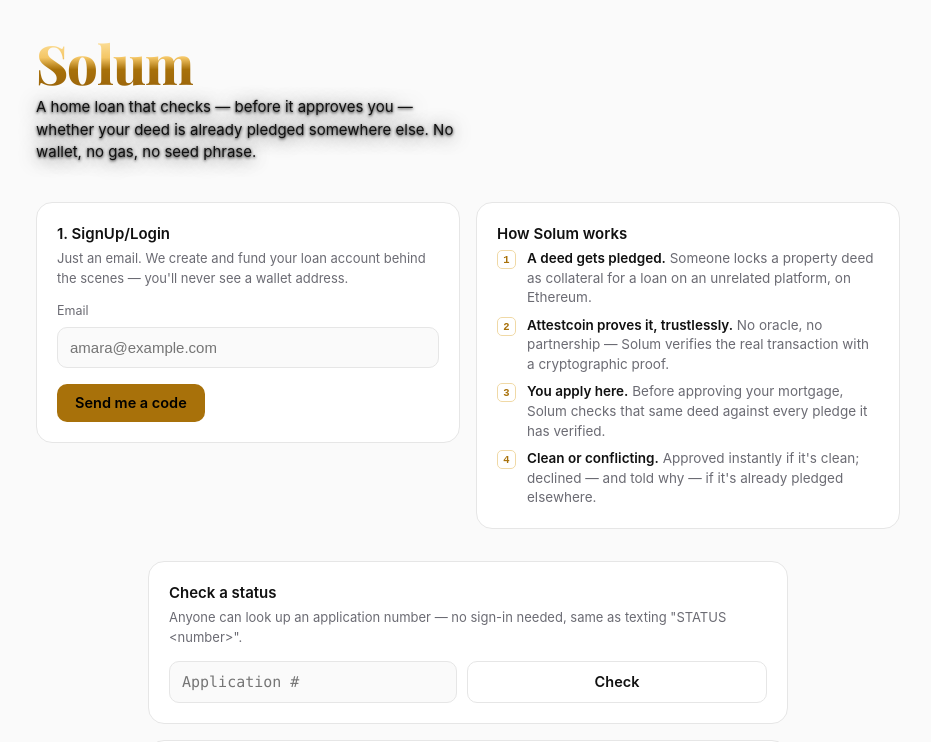
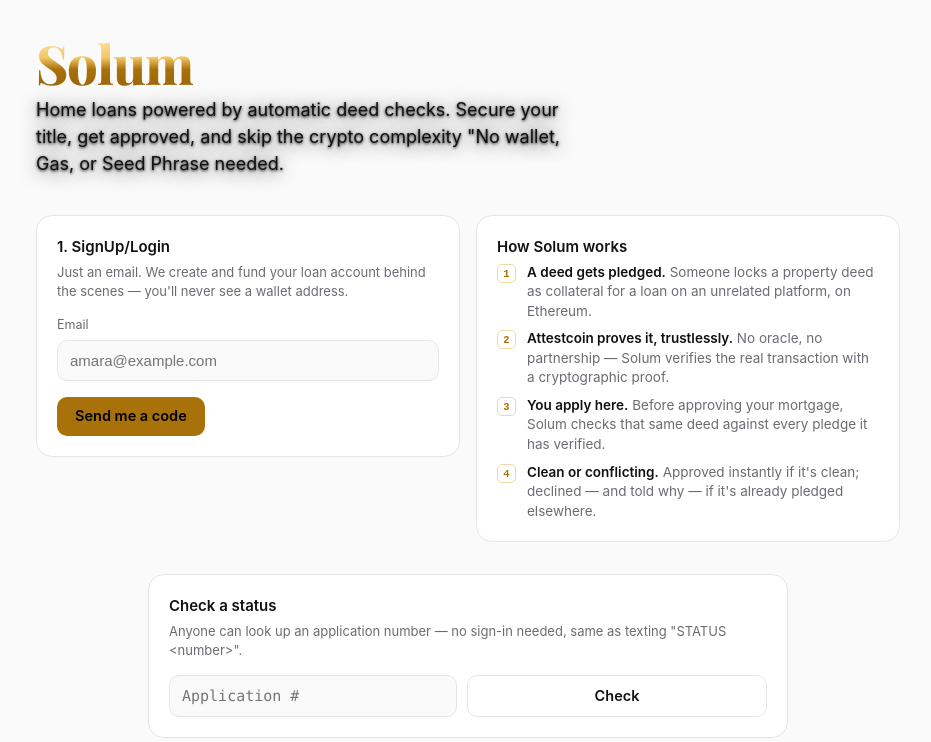
Before and after one commit to ibnweb3/solum, a website: page frontend/index.html in a window 1280 px wide. Shown: the top 742 px of the page, without its empty margins (172-1103 px from the left). Drawn offline with nearby package versions, Linux system fonts and the light colour scheme; a web font is replaced by a local one.

Commit message:
Widen tagline max-width slightly
Co-Authored-By: Claude Sonnet 5 <noreply@anthropic.com>

```diff
--- a/frontend/index.html
+++ b/frontend/index.html
@@ -54,7 +54,7 @@
     11%{opacity:1;transform:translateY(-2px) scale(1.12) rotate(2deg)}
     20%,100%{opacity:1;transform:none}
   }
-  .tagline{margin:0;font-size:15px;color:var(--text);max-width:46ch;
+  .tagline{margin:0;font-size:18px;color:var(--text);max-width:48ch;
     text-shadow:0 1px 3px rgba(0,0,0,.9),0 2px 18px rgba(0,0,0,.75)}
 
   .card{background:var(--panel);border:1px solid var(--line);border-radius:16px;padding:20px;margin:16px 0}
@@ -139,7 +139,7 @@
 <div class="page">
   <header>
     <h1 class="brand" id="brand" aria-label="Solum"></h1>
-    <p class="tagline">A home loan that checks — before it approves you — whether your deed is already pledged somewhere else. No wallet, no gas, no seed phrase.</p>
+    <p class="tagline">Home loans powered by automatic deed checks. Secure your title, get approved, and skip the crypto complexity "No wallet, Gas, or Seed Phrase needed.</p>
   </header>
 
   <div class="hero-grid">
```
